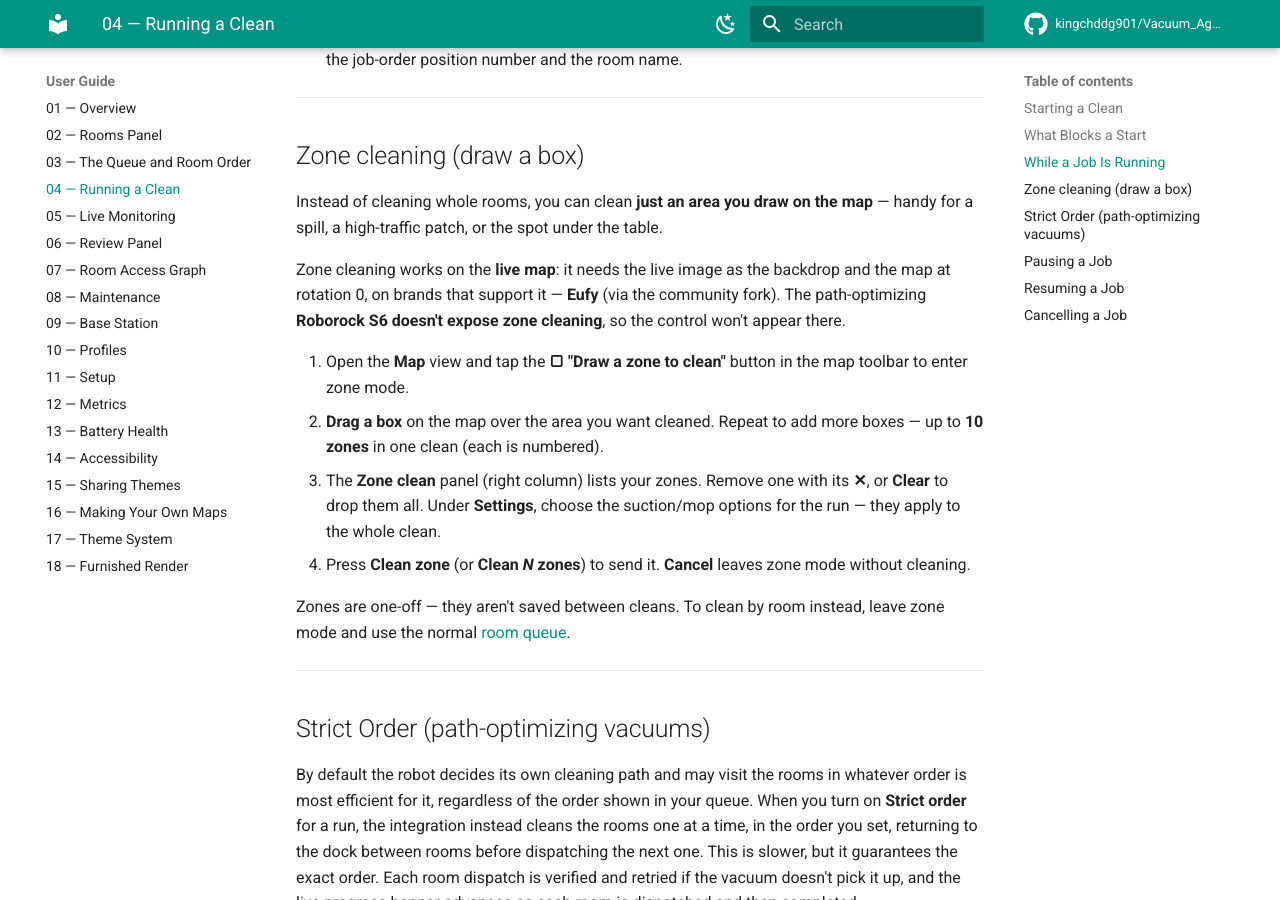
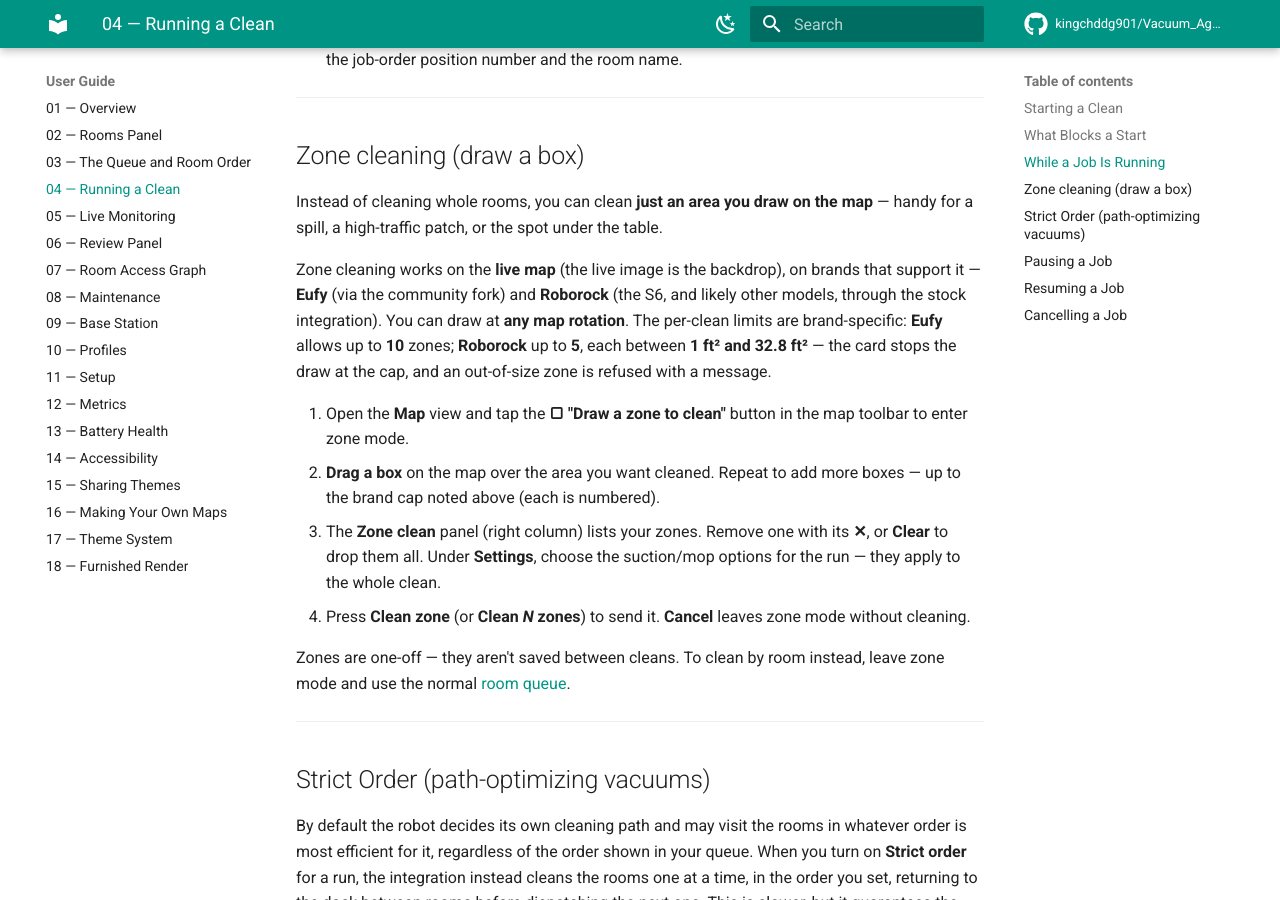
Before and after one commit to kingchddg901/Vacuum_Agent, an MkDocs documentation site: the page built from docs/user-guide/04-running-a-clean.md, in a window 1280 px wide and 900 px high, scrolled down 2031 px. Built offline with MkDocs 1.6.1 and Material for MkDocs 9.7.7, drawn with Linux system fonts in a browser that asks for light colours; comment, search, counter and statistics services are not loaded.

Commit message:
docs: reconcile zone-cleaning for Roborock (Eufy + Roborock, any rotation)
Folding the Roborock zone-clean + bare-live-map parity work into v1.2.0
made the "Roborock S6 doesnt expose zone cleaning" / "rotation 0 only"
statements false. Flip them across the docs:

- 04-running-a-clean: zone cleaning works on Eufy (fork) AND Roborock
  (stock integration), at any map rotation; brand-specific caps (Eufy 10
  zones; Roborock 5, each 1-32.8 ft2, enforced in card + at dispatch).
- 18-furnished-render / 32-furnished-render / 08-map-configuration:
  zone-draw-over-art now Eufy + Roborock at any rotation (dropped the
  rotation-0 gate note).
- 16-making-your-own-maps: note the bare-live-map mode -- a live layout
  with no drawn rooms uses the vacuum's own rooms for names, mascot,
  tap-to-select, and zone cleaning.
- CHANGELOG / RELEASE_NOTES: matching zone bullet + bare-Roborock-live-map
  map-interaction note.

mkdocs build --strict green.

Co-Authored-By: Claude Opus 4.8 (1M context) <noreply@anthropic.com>

```diff
--- a/docs/user-guide/04-running-a-clean.md
+++ b/docs/user-guide/04-running-a-clean.md
@@ -54,10 +54,10 @@ Once a job starts, the action bar updates to reflect the live state:
 
 Instead of cleaning whole rooms, you can clean **just an area you draw on the map** — handy for a spill, a high-traffic patch, or the spot under the table.
 
-Zone cleaning works on the **live map**: it needs the live image as the backdrop and the map at rotation 0, on brands that support it — **Eufy** (via the community fork). The path-optimizing **Roborock S6 doesn't expose zone cleaning**, so the control won't appear there.
+Zone cleaning works on the **live map** (the live image is the backdrop), on brands that support it — **Eufy** (via the community fork) and **Roborock** (the S6, and likely other models, through the stock integration). You can draw at **any map rotation**. The per-clean limits are brand-specific: **Eufy** allows up to **10** zones; **Roborock** up to **5**, each between **1 ft² and 32.8 ft²** — the card stops the draw at the cap, and an out-of-size zone is refused with a message.
 
 1. Open the **Map** view and tap the **▢ "Draw a zone to clean"** button in the map toolbar to enter zone mode.
-2. **Drag a box** on the map over the area you want cleaned. Repeat to add more boxes — up to **10 zones** in one clean (each is numbered).
+2. **Drag a box** on the map over the area you want cleaned. Repeat to add more boxes — up to the brand cap noted above (each is numbered).
 3. The **Zone clean** panel (right column) lists your zones. Remove one with its **✕**, or **Clear** to drop them all. Under **Settings**, choose the suction/mop options for the run — they apply to the whole clean.
 4. Press **Clean zone** (or **Clean *N* zones**) to send it. **Cancel** leaves zone mode without cleaning.
 
```
Also changed, not shown: CHANGELOG.md (+7 -4 lines), RELEASE_NOTES_v1.2.0.md (added, +23 -0 lines), docs/advanced/08-map-configuration.md (+1 -1 lines), docs/dev/32-furnished-render.md (+1 -1 lines), docs/user-guide/16-making-your-own-maps.md (+2 -0 lines), docs/user-guide/18-furnished-render.md (+1 -1 lines).
